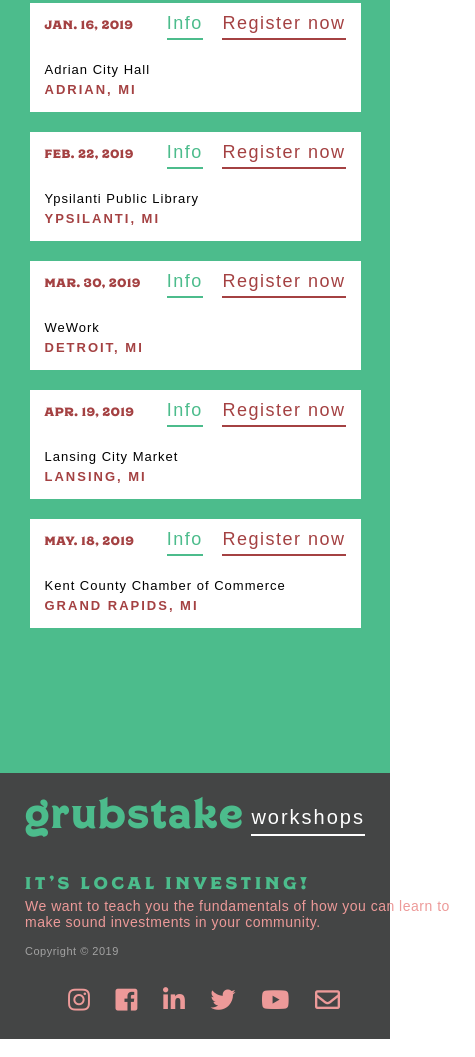
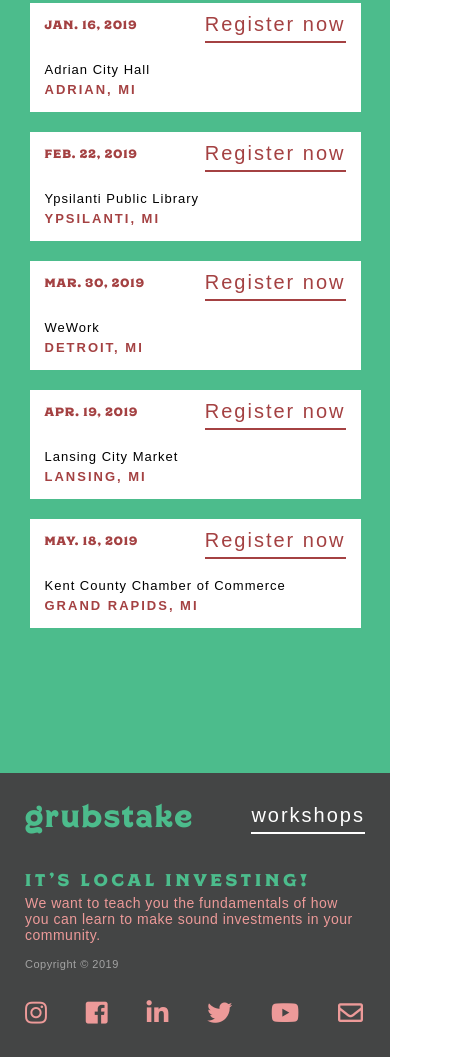
Before and after one commit to tabbplomaritas/grubstake, a plain HTML site: page index.html in a window 390 px wide. Shown: the part 3215-4272 px from the top of the page, 475 px wide, since content can reach past the window. Drawn offline with Linux system fonts and the light colour scheme; a web font is replaced by a local one.

Commit message:
removed info link and media queries on event row, further media queries for 320px phones

```diff
--- a/css/style.css
+++ b/css/style.css
@@ -187,7 +187,8 @@
 .animation_desktop {
     width: 75%;
     /* min-width: 36rem; */
-    align-self: flex-end;
+    align-self: center;
+    max-width: 41.5rem;
     /* margin-right: 7rem; */
     /* margin-bottom: 10rem; */
 }
@@ -353,24 +354,13 @@
     font-weight: bold;
     text-transform: uppercase;
     margin: 0;
-    width: auto;
     letter-spacing: 2px;
 }
 
 .eventRow a {
     font-family: 'bebas-neue-v14-deprecated',sans-serif;
-}
-
-.eventRow a:nth-of-type(1) {
-    color: #4cbc8c;
-    border-bottom: 2px solid #4cbc8c;
-    margin-right: 2rem;
-}
-
-.eventRow a:nth-of-type(2) {
     color: #A44142;
     border-bottom: 2px solid #A44142;
-
 }
 
 /* footer */
@@ -393,7 +383,7 @@
     font-size: 4rem;
     color: #4cbc8c;
     font-family: 'regina';
-    margin-top: -8px;
+    /* margin-top: -8px; */
 }
 
 footer .content {
@@ -425,10 +415,14 @@
     margin: .5rem 0 1.5rem 0;
 }
 
+.socialLinks {
+    display: flex;
+    justify-content: space-between;
+    width: 26rem;
+}
 
 footer i {
     color: #ED9A99;
-    margin-left: 2rem;
     font-size: 2.5rem;
 }
 
@@ -436,14 +430,26 @@
 
 /* tablet */
 @media (max-width: 992px) {
-    .intro {
-        /* padding-top: 0; */
+
+    /* about section queries */
+    .about_col h3 {
+        font-size: 1.3rem;
+        letter-spacing: 2px;
     }
 
+    .about_col h5 {
+        font-size: 1rem;
+    }
+
+    .about a {
+        font-size: 1.7rem;
+        letter-spacing: 1.5px;
+    }
+
+    /* workshop section queries */
     .eventRow {
         width: 85%;
         flex-direction: column;
-        /* align-content: space-around; */
         align-items: stretch;
         margin: 2rem auto;
         padding: 1.5rem;
@@ -460,31 +466,15 @@
         align-items: flex-start;
     }
 
-    .eventRow .locationLinksWrapper div {
+    .eventRow .locationLinksWrapper a {
         position: absolute;
         top: 1rem;
-        right: 2.5rem;
+        right: 1.5rem;
     }
 
     .eventRow .location {
-        /* margin-bottom: 2rem; */
         align-self: flex-start;
     }
-
-    .about_col h3 {
-    font-size: 1.3rem;
-    letter-spacing: 2px;
-    }
-
-    .about_col h5 {
-        font-size: 1rem;
-    }
-
-    .about a {
-        font-size: 1.7rem;
-        letter-spacing: 1.5px;
-    }
-
 
 }
 
@@ -564,24 +554,23 @@
 
     .date {
         font-size: 1.2rem;
-        letter-spacing: .7px;
     }
 
     .venue {
         margin-top: 3rem;
     }
 
-    .eventRow .locationLinksWrapper div a {
-        letter-spacing: 1.5px;
-        font-size: 18px;
+    .socialLinks {
+        margin: 3rem auto 0 auto;
+        width: 100%;
     }
 
-    .eventRow a:nth-of-type(1) {
-        margin-right: 1.5rem;
+    .content p:nth-of-type(1) {
+        width: 100%;
     }
 
-    .socialLinks {
-        margin: 3rem auto 0 auto;
+    .footerLogo {
+        font-size: 3rem;
     }
 }
 
@@ -601,4 +590,12 @@
         margin-top: 5rem;
     }
 
+    .footerHeader .linkA {
+        font-size: 1.6rem;
     }
+
+    footer h3 {
+        font-size: 1.5rem;
+    }
+
+}
--- a/index.html
+++ b/index.html
@@ -39,7 +39,7 @@
                 <a href="#about" class="linkB">learn what it is</a>
                </div>
            </div>
-            <div class="col-md-6 col animation_container">
+            <div class="col-xs-6 col animation_container">
                 <img src="assets/animations/Triangle.gif" alt="animated triangle with blinking eye at the top and lightening bolts coming from the top" class="animation_desktop">
             </div>
        </div>
--- a/js/base.js
+++ b/js/base.js
@@ -138,10 +138,7 @@
             <div class="col-sm-12 col-md-6">
                 <div class="row locationLinksWrapper">
                     <p class="location">${events[i].location}</p>
-                    <div>
-                        <a href="#">Info</a>
                         <a href=${events[i].url}>Register now</a>
-                    </div>
                 </div>
             </div>
         </div`;
```
Also changed, not shown: assets/images/mindblown.png (added). Lines whose indentation alone changed are shown as unchanged.
